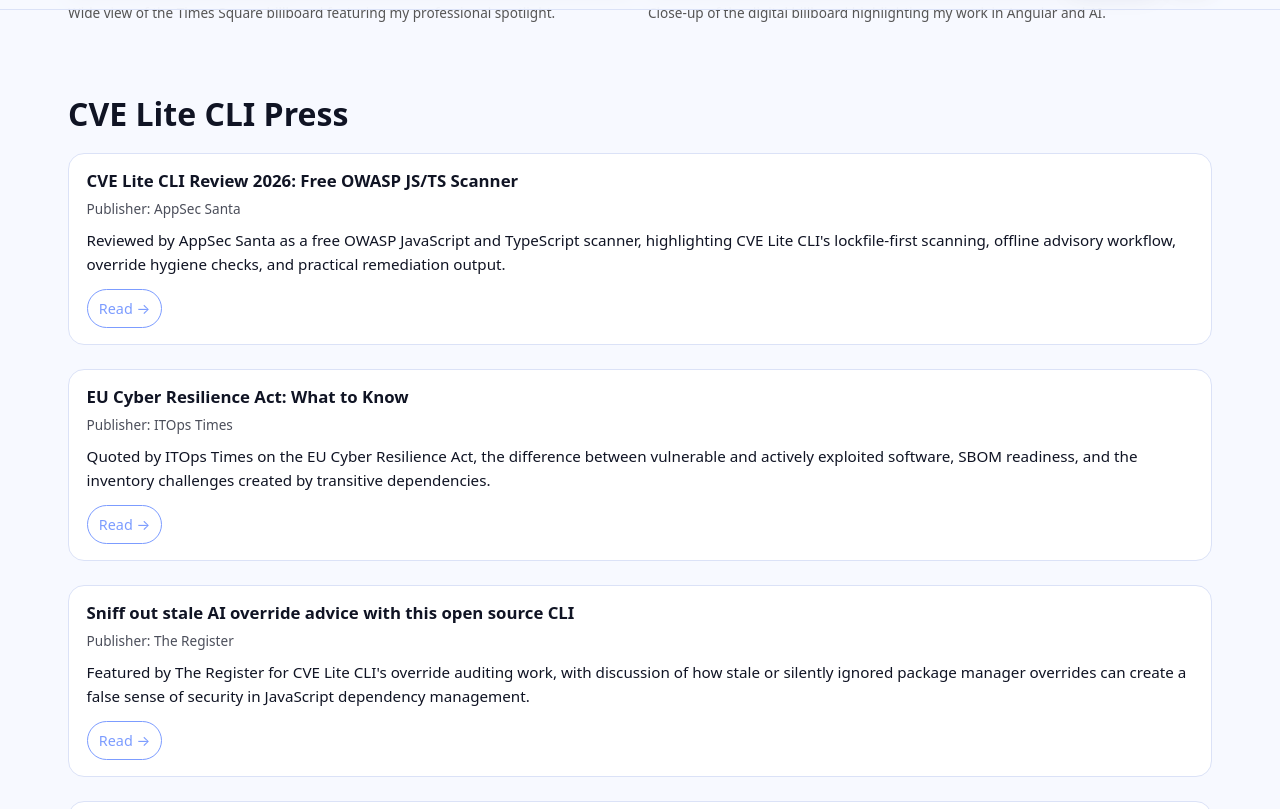
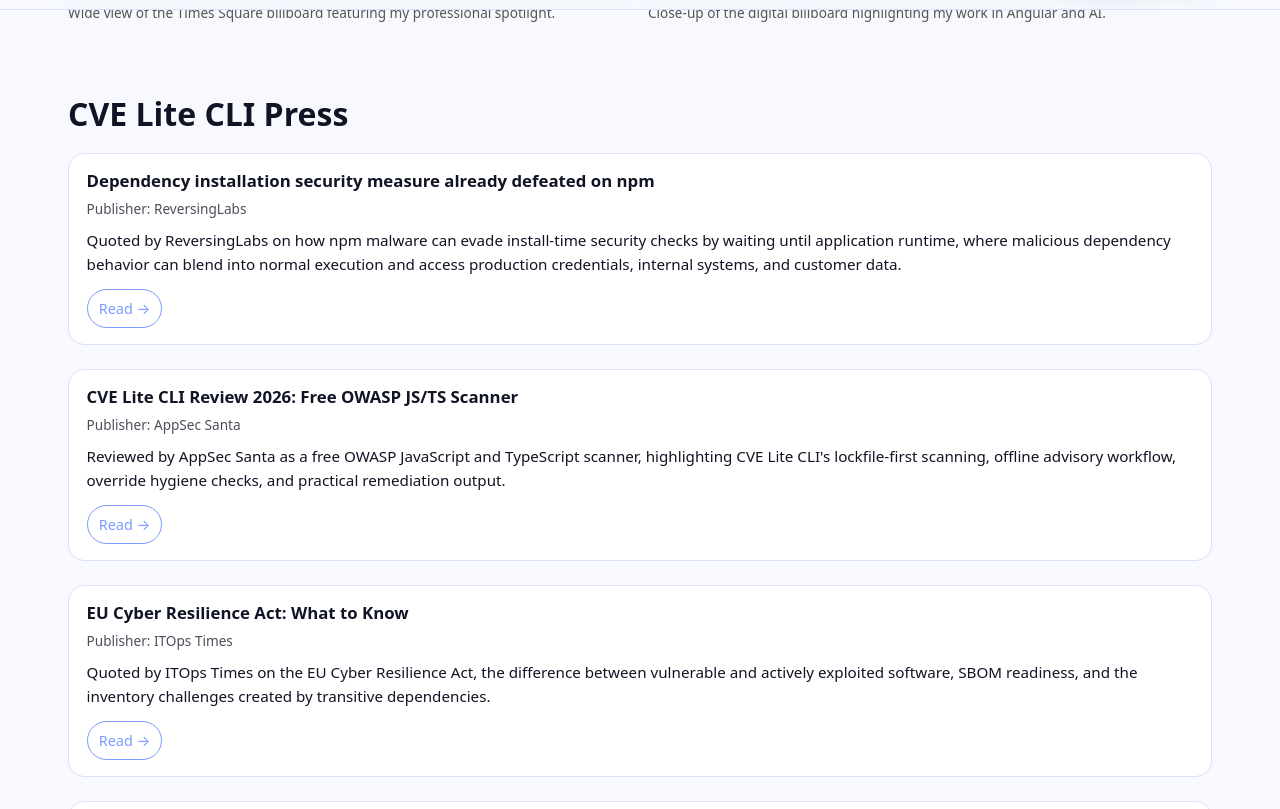
Before and after one commit to sonukapoor/sonukapoor-site.com, a Jekyll site: the page built from media.md, in a window 1280 px wide and 900 px high, scrolled down 797 px, cut to the strip 91-900 px from the top of the window. Built offline with Jekyll 4.4.1, drawn with Linux system fonts in a browser that asks for light colours.

Commit message:
Add ReversingLabs npm security quote

```diff
--- a/media.md
+++ b/media.md
@@ -398,6 +398,14 @@
             publisher: { "@type": "Organization", name: "The Register" }
             url: "https://www.theregister.com/security/2026/06/23/sniff-out-stale-ai-override-advice-with-this-open-source-cli/5259853"
             about: { "@id": "https://sonukapoor.com/#person" }
+        - "@type": "ListItem"
+          position: 47
+          item:
+            "@type": "NewsArticle"
+            headline: "Dependency installation security measure already defeated on npm"
+            publisher: { "@type": "Organization", name: "ReversingLabs" }
+            url: "https://www.reversinglabs.com/blog/npm-dependency-installation-security-measure-defeated"
+            about: { "@id": "https://sonukapoor.com/#person" }
 ---
 
 I’ve been featured, quoted, and publicly recognized across leading publications, interviews, and high-visibility showcases that highlight my work in Angular, AI, and enterprise technology.
@@ -444,6 +452,17 @@
 <h2 class="media-section-title" id="cve-lite-press">CVE Lite CLI Press</h2>
 
 <div class="cards">
+
+  <div class="card">
+    <h2>Dependency installation security measure already defeated on npm</h2>
+    <div class="card-meta">Publisher: ReversingLabs</div>
+    <p class="card-desc">
+      Quoted by ReversingLabs on how npm malware can evade install-time security checks by waiting until application runtime, where malicious dependency behavior can blend into normal execution and access production credentials, internal systems, and customer data.
+    </p>
+    <div class="card-actions">
+      <a href="https://www.reversinglabs.com/blog/npm-dependency-installation-security-measure-defeated" target="_blank" rel="noopener">Read →</a>
+    </div>
+  </div>
 
   <div class="card">
     <h2>CVE Lite CLI Review 2026: Free OWASP JS/TS Scanner</h2>
```
Also changed, not shown: other parts of media.md (+1 -1 lines).
